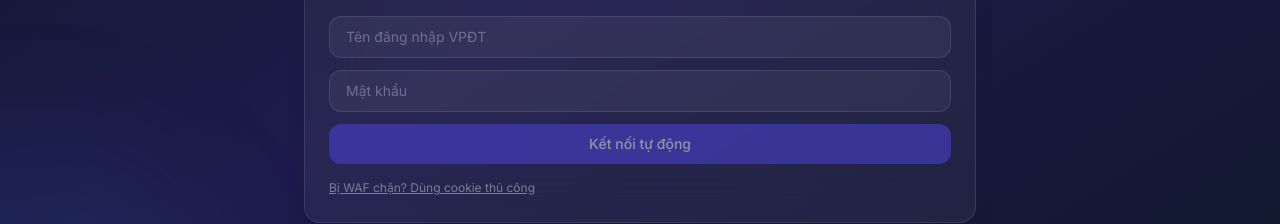
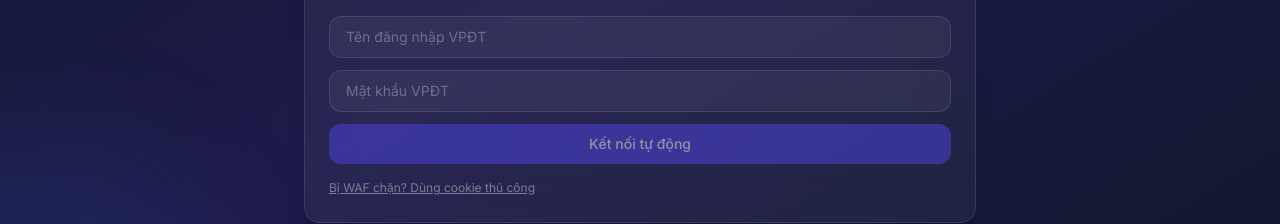
Before and after one commit to phongatrix/vpdtv2, a Next.js app: page /onboarding in a window 1280 px wide. Shown: the part 439-663 px from the top of the page. Built offline with nearby package versions, Linux system fonts and the light colour scheme.

Commit message:
fix: prevent browser autofill in VPDT login form

```diff
--- a/src/app/onboarding/page.tsx
+++ b/src/app/onboarding/page.tsx
@@ -141,13 +141,15 @@ function VpdtSection({
           value={username}
           onChange={e => setUsername(e.target.value)}
           placeholder="Tên đăng nhập VPĐT"
+          autoComplete="off"
           className="w-full px-4 py-2.5 rounded-xl bg-white/5 border border-white/10 text-white placeholder-white/30 text-sm focus:outline-none focus:ring-2 focus:ring-indigo-500"
         />
         <input
           type="password"
           value={password}
           onChange={e => setPassword(e.target.value)}
-          placeholder="Mật khẩu"
+          placeholder="Mật khẩu VPĐT"
+          autoComplete="new-password"
           className="w-full px-4 py-2.5 rounded-xl bg-white/5 border border-white/10 text-white placeholder-white/30 text-sm focus:outline-none focus:ring-2 focus:ring-indigo-500"
         />
         <button
```
